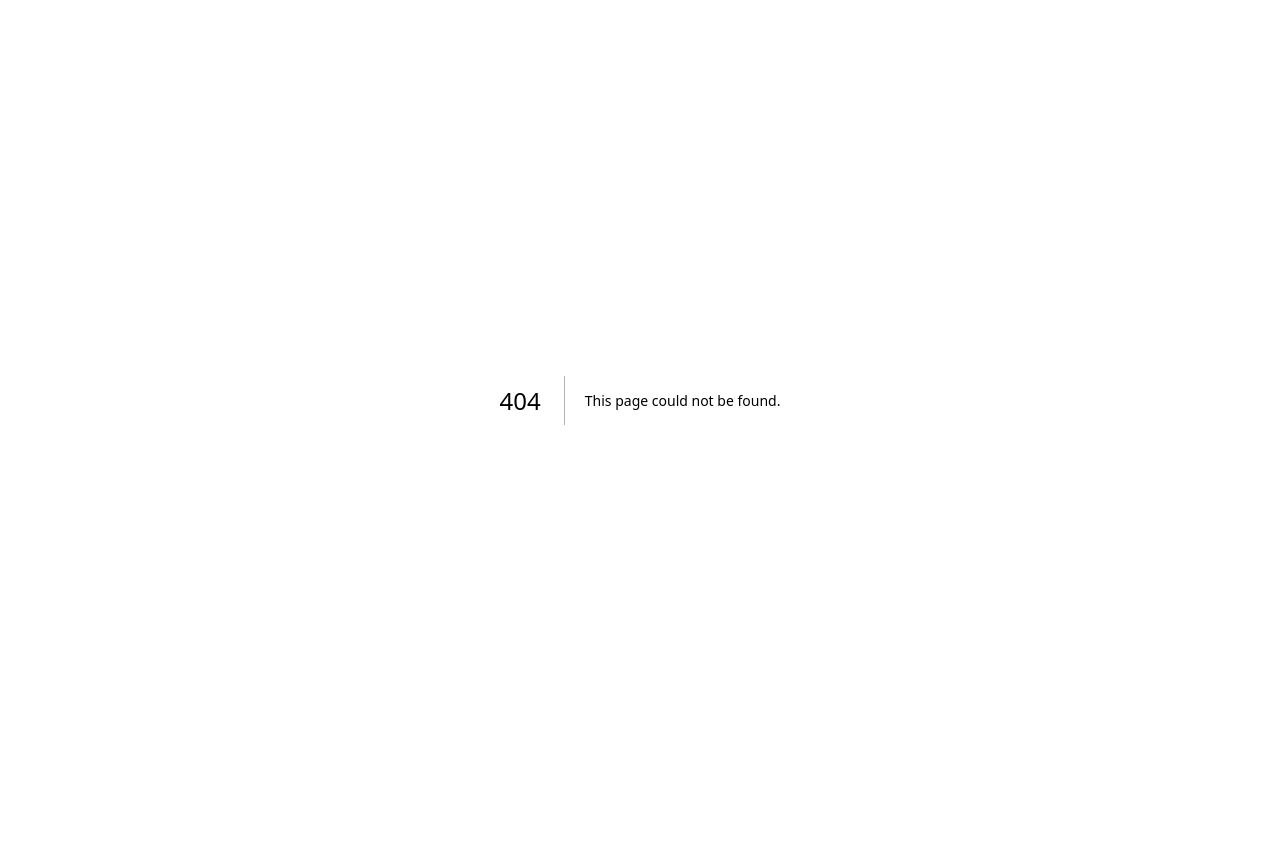
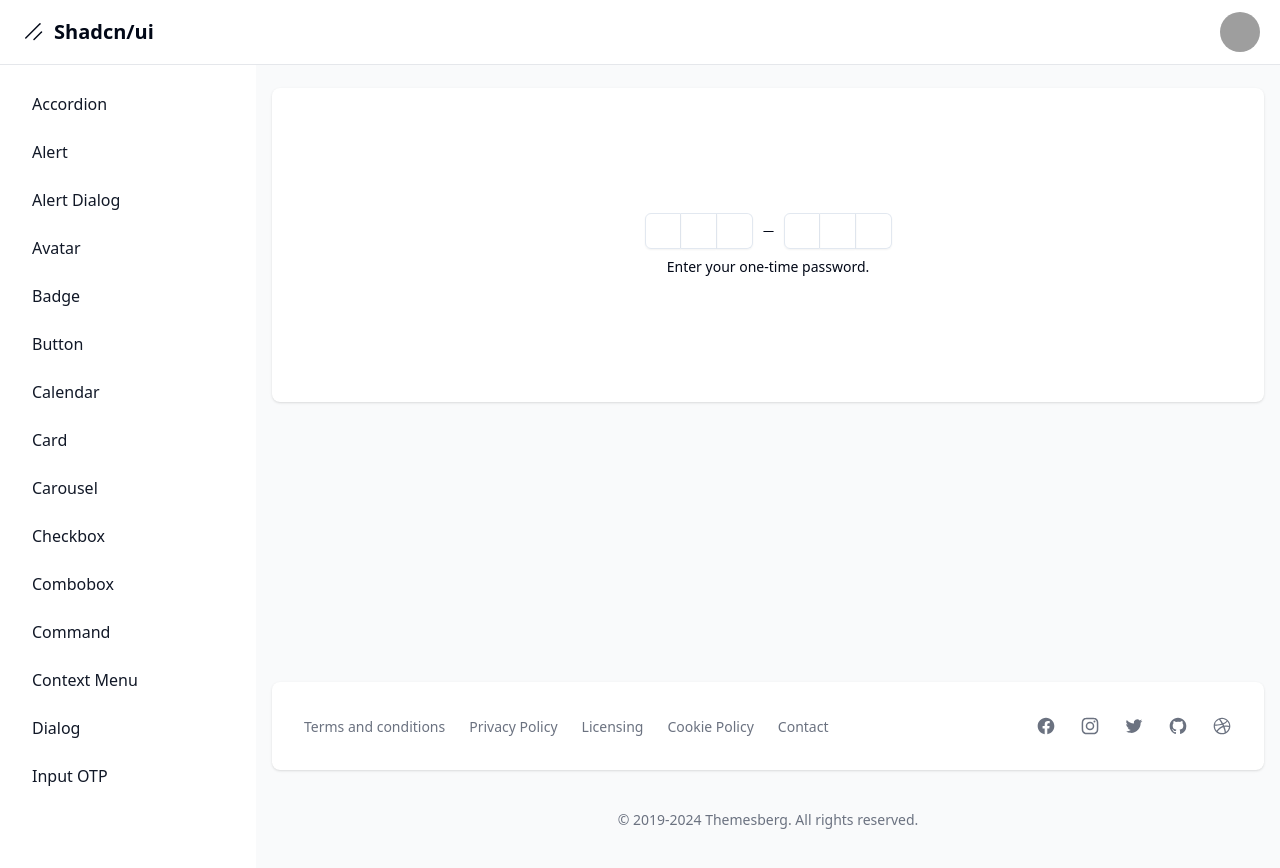
Before and after one commit to YuliMartini/shadcn-components, a Next.js app: page /dashboard/input-otp in a window 1280 px wide. Before the commit this address had no page. Before the commit the page ends 800 px from the top, so only its background shows below. Built offline with nearby package versions, Linux system fonts and the light colour scheme; grey boxes are pictures that could not be loaded.

Commit message:
added input-otp

```diff
--- a/package.json
+++ b/package.json
@@ -26,6 +26,7 @@
     "date-fns": "^3.6.0",
     "embla-carousel-autoplay": "^8.2.1",
     "embla-carousel-react": "^8.2.1",
+    "input-otp": "^1.4.1",
     "lucide-react": "^0.456.0",
     "next": "^14.2.17",
     "react": "^18",
--- /dev/null
+++ b/src/app/dashboard/input-otp/page.tsx
@@ -0,0 +1,38 @@
+"use client";
+
+import { useState } from "react";
+import {
+  InputOTP,
+  InputOTPGroup,
+  InputOTPSeparator,
+  InputOTPSlot,
+} from "@/components/ui/input-otp";
+
+export default function Page() {
+  const [value, setValue] = useState("");
+
+  return (
+    <div className="flex flex-col gap-2 justify-center items-center h-[250px]">
+      <InputOTP maxLength={6} value={value} onChange={setValue}>
+        <InputOTPGroup>
+          <InputOTPSlot index={0} />
+          <InputOTPSlot index={1} />
+          <InputOTPSlot index={2} />
+        </InputOTPGroup>
+        <InputOTPSeparator />
+        <InputOTPGroup>
+          <InputOTPSlot index={3} />
+          <InputOTPSlot index={4} />
+          <InputOTPSlot index={5} />
+        </InputOTPGroup>
+      </InputOTP>
+      <div className="text-center text-sm">
+        {value === "" ? (
+          <>Enter your one-time password.</>
+        ) : (
+          <>You entered: {value}</>
+        )}
+      </div>
+    </div>
+  );
+}
--- a/src/app/dashboard/layout.tsx
+++ b/src/app/dashboard/layout.tsx
@@ -20,6 +20,7 @@
   { name: "combobox", href: "combobox" },
   { name: "context menu", href: "context-menu" },
   { name: "menu bar", href: "menubar" },
+  { name: "input OTP", href: "input-otp" },
 ].sort((a, b) => a.name.localeCompare(b.name));
 
 export default function DashboardLayout({
--- /dev/null
+++ b/src/components/ui/input-otp.tsx
@@ -0,0 +1,70 @@
+"use client"
+
+import * as React from "react"
+import { OTPInput, OTPInputContext } from "input-otp"
+import { cn } from "@/lib/utils"
+import { MinusIcon } from "@radix-ui/react-icons"
+
+const InputOTP = React.forwardRef<
+  React.ElementRef<typeof OTPInput>,
+  React.ComponentPropsWithoutRef<typeof OTPInput>
+>(({ className, containerClassName, ...props }, ref) => (
+  <OTPInput
+    ref={ref}
+    containerClassName={cn(
+      "flex items-center gap-2 has-[:disabled]:opacity-50",
+      containerClassName
+    )}
+    className={cn("disabled:cursor-not-allowed", className)}
+    {...props}
+  />
+))
+InputOTP.displayName = "InputOTP"
+
+const InputOTPGroup = React.forwardRef<
+  React.ElementRef<"div">,
+  React.ComponentPropsWithoutRef<"div">
+>(({ className, ...props }, ref) => (
+  <div ref={ref} className={cn("flex items-center", className)} {...props} />
+))
+InputOTPGroup.displayName = "InputOTPGroup"
+
+const InputOTPSlot = React.forwardRef<
+  React.ElementRef<"div">,
+  React.ComponentPropsWithoutRef<"div"> & { index: number }
+>(({ index, className, ...props }, ref) => {
+  const inputOTPContext = React.useContext(OTPInputContext)
+  const { char, hasFakeCaret, isActive } = inputOTPContext.slots[index]
+
+  return (
+    <div
+      ref={ref}
+      className={cn(
+        "relative flex h-9 w-9 items-center justify-center border-y border-r border-input text-sm shadow-sm transition-all first:rounded-l-md first:border-l last:rounded-r-md",
+        isActive && "z-10 ring-1 ring-ring",
+        className
+      )}
+      {...props}
+    >
+      {char}
+      {hasFakeCaret && (
+        <div className="pointer-events-none absolute inset-0 flex items-center justify-center">
+          <div className="h-4 w-px animate-caret-blink bg-foreground duration-1000" />
+        </div>
+      )}
+    </div>
+  )
+})
+InputOTPSlot.displayName = "InputOTPSlot"
+
+const InputOTPSeparator = React.forwardRef<
+  React.ElementRef<"div">,
+  React.ComponentPropsWithoutRef<"div">
+>(({ ...props }, ref) => (
+  <div ref={ref} role="separator" {...props}>
+    <MinusIcon />
+  </div>
+))
+InputOTPSeparator.displayName = "InputOTPSeparator"
+
+export { InputOTP, InputOTPGroup, InputOTPSlot, InputOTPSeparator }
```
Also changed, not shown: 1 other file (tests, documents, lock files or other folders).
